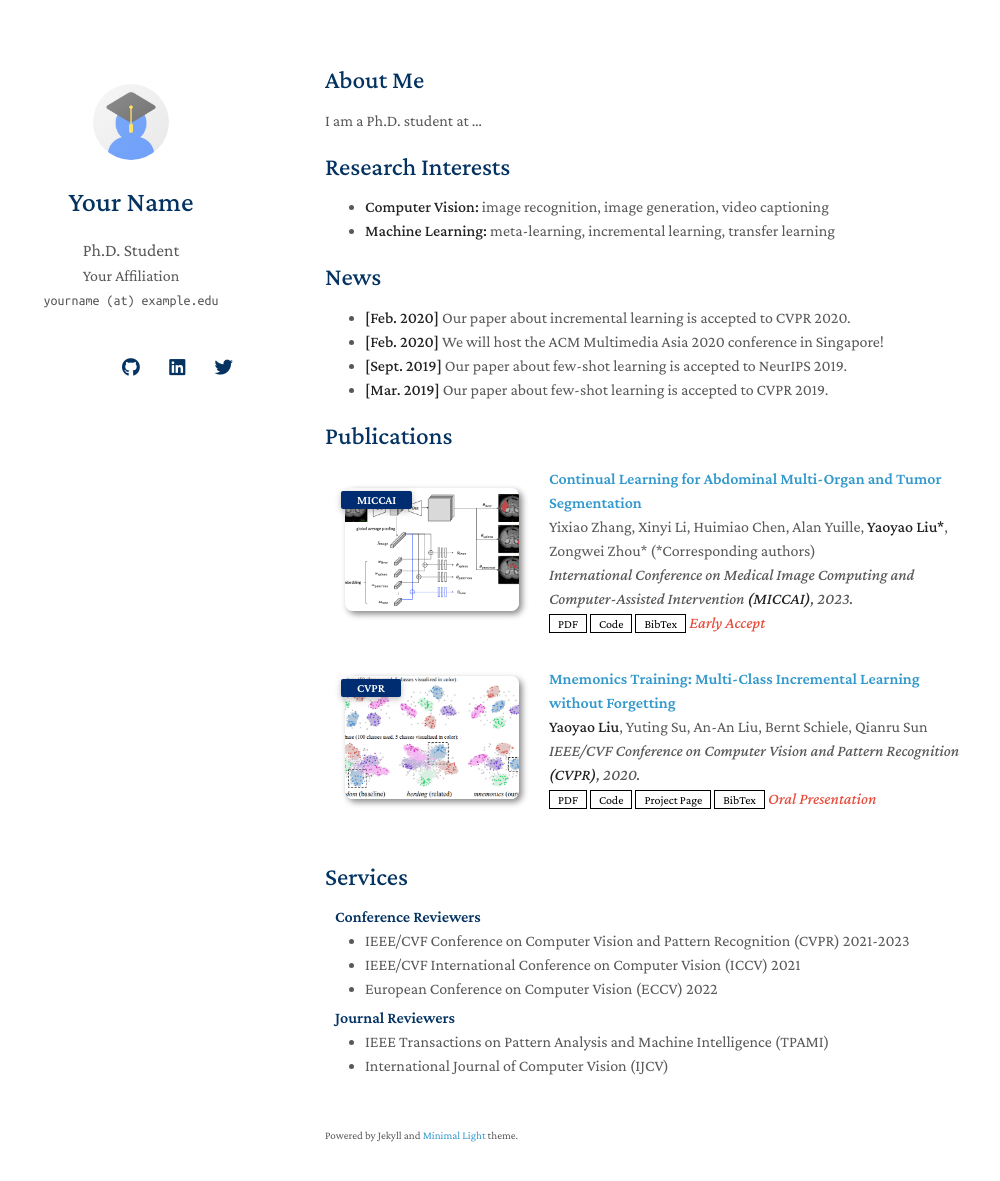
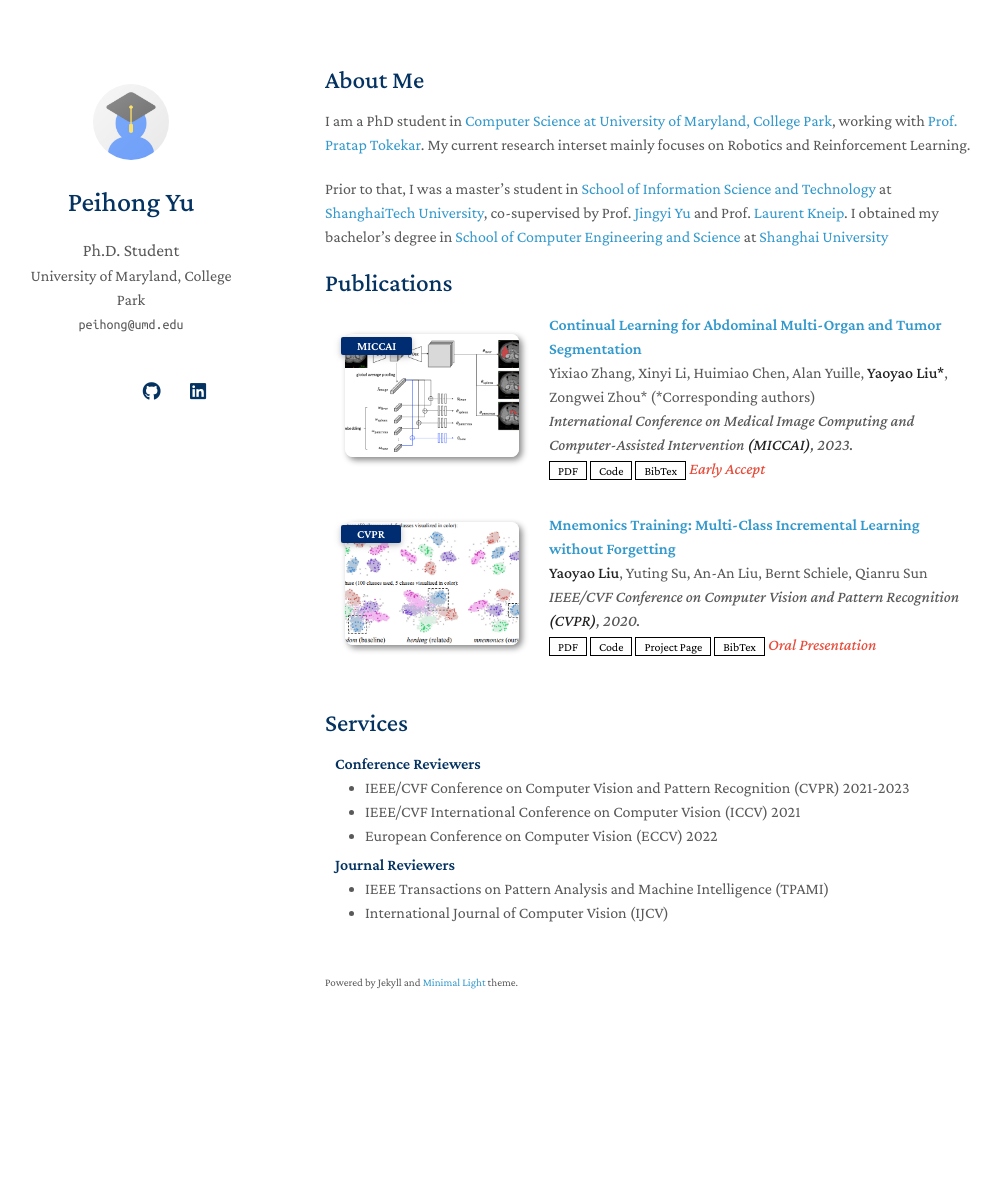
Before and after one commit to PeihongYu/peihongyu.com-neat, a Jekyll site: the page built from index.md, in a window 1280 px wide and 1216 px high. Shown: the top 1181 px of the window, without its empty margins (145-1145 px from the left). Built offline with Jekyll 4.4.1, drawn with Linux system fonts in a browser that asks for light colours; nearby versions of some CDN libraries; a style sheet for code colours, icons or effects is not loaded; our own code applies the rules of GitHub Pages for plain Markdown files.

Commit message:
initilize the new website

```diff
--- a/_config.yml
+++ b/_config.yml
@@ -1,8 +1,8 @@
 # Basic Information
-title: Your Name
+title: Peihong Yu
 position: Ph.D. Student
-affiliation: Your Affiliation
-email: yourname (at) example.edu
+affiliation: University of Maryland, College Park
+email: peihong@umd.edu
 
 # Search Engine Optimization (SEO)
 # The following information is used to improve the website traffic from search engines, e.g., Google.
@@ -12,11 +12,11 @@ canonical: https://minimal-light-theme.yliu.me/
 
 # Links
 # If you don't need one of them, you may delete the corresponding line.
-google_scholar: https://scholar.google.com/
-cv_link: assets/files/curriculum_vitae.pdf
-github_link: https://github.com/
-linkedin: https://www.linkedin.com/
-twitter: https://twitter.com/
+google_scholar: https://scholar.google.com/citations?user=rzUHzRgAAAAJ&hl=en
+cv_link: assets/files/cv4peihong.pdf
+github_link: https://github.com/PeihongYu
+linkedin: https://www.linkedin.com/in/peihong-yu/
+# twitter: https://twitter.com/
 
 # Images (e.g., your profile picture and your website's favicon)
 # "favicon" and "favicon_dark" are used for the light and dark modes, respectively.
@@ -30,7 +30,7 @@ enable_footnote: true
 
 # Auto Dark Mode
 # You may use the option to disable the automatic dark theme
-auto_dark_mode: true
+auto_dark_mode: false
 
 # Font
 # You can use this option to choose between Serif or Sans Serif fonts.
@@ -38,7 +38,7 @@ font: "Serif" # or "Sans Serif"
 
 # Google Analytics ID
 # Please remove this if you don't use Google Analytics
-google_analytics: UA-111540567-4
+# google_analytics: UA-111540567-4
 
 # Use this project as a remote theme for GitHub Pages
 # See the guide here: https://docs.github.com/en/pages/setting-up-a-github-pages-site-with-jekyll/adding-a-theme-to-your-github-pages-site-using-jekyll
--- a/index.md
+++ b/index.md
@@ -4,19 +4,21 @@ layout: homepage
 
 ## About Me
 
-I am a Ph.D. student at ...
+I am a PhD student in [Computer Science at University of Maryland, College Park]((https://www.cs.umd.edu/)), working with [Prof. Pratap Tokekar](https://tokekar.com/). My current research interset mainly focuses on Robotics and Reinforcement Learning.
 
-## Research Interests
+Prior to that, I was a master's student in [School of Information Science and Technology](http://sist.shanghaitech.edu.cn/) at [ShanghaiTech University](http://www.shanghaitech.edu.cn/eng/main.htm), co-supervised by Prof. [Jingyi Yu](http://vic.shanghaitech.edu.cn/vrvc/~yu/) and Prof. [Laurent Kneip](http://www.laurentkneip.com/). I obtained my bachelor’s degree in [School of Computer Engineering and Science](http://www.ces.shu.edu.cn/) at [Shanghai University](http://www.shu.edu.cn/)
+
+<!-- ## Research Interests
 
 - **Computer Vision:** image recognition, image generation, video captioning
-- **Machine Learning:** meta-learning, incremental learning, transfer learning
+- **Machine Learning:** meta-learning, incremental learning, transfer learning -->
 
-## News
+<!-- ## News
 
 - **[Feb. 2020]** Our paper about incremental learning is accepted to CVPR 2020.
 - **[Feb. 2020]** We will host the ACM Multimedia Asia 2020 conference in Singapore!
 - **[Sept. 2019]** Our paper about few-shot learning is accepted to NeurIPS 2019.
-- **[Mar. 2019]** Our paper about few-shot learning is accepted to CVPR 2019.
+- **[Mar. 2019]** Our paper about few-shot learning is accepted to CVPR 2019. -->
 
 {% include_relative _includes/publications.md %}
 
```
